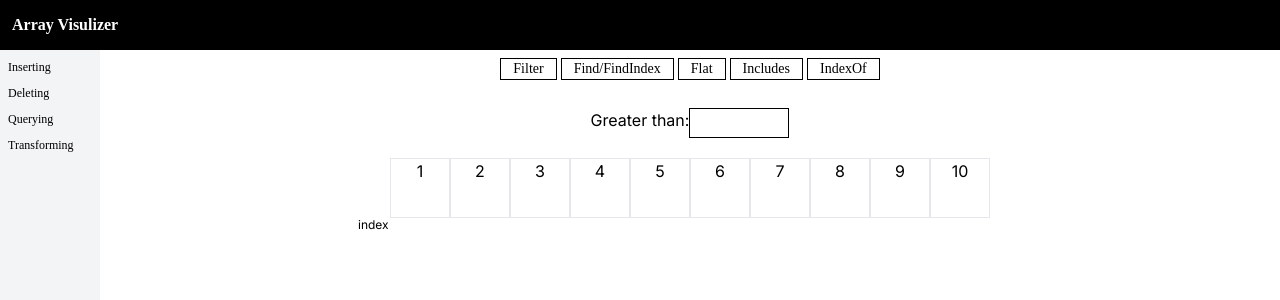
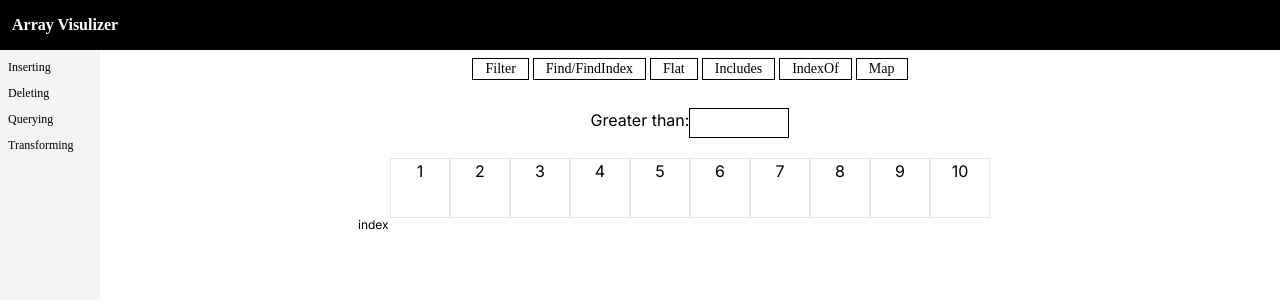
Before and after one commit to JaimeenMakavana/Array-Visulizer, a Next.js app: page /query in a window 1280 px wide. Shown: the top 300 px of the page. Built offline with nearby package versions, Linux system fonts and the light colour scheme; a web font is replaced by a local one.

Commit message:
map and indexOf added

```diff
--- a/src/app/query/page.tsx
+++ b/src/app/query/page.tsx
@@ -5,6 +5,7 @@ import FindComponent from "@/components/Querying/FindComponent";
 import FlatComponent from "@/components/Querying/FlatComponent";
 import IncludeComponent from "@/components/Querying/IncludeCompo";
 import IndexOfComponent from "@/components/Querying/IndexOfComponent";
+import MapComponent from "@/components/Querying/MapComponent";
 import React, { useState } from "react";
 
 const Page = () => {
@@ -60,6 +61,19 @@ const Page = () => {
   const [includeInput, setIncludeInput] = useState("");
 
   const [IndexArr, setIndexArr] = useState([1, 2, 3, 4, 5, 6, 7, 8, 9, 10]);
+
+  const [mapArray, setMapArray] = useState([
+    { label: 1, isMapped: false },
+    { label: 2, isMapped: false },
+    { label: 3, isMapped: false },
+    { label: 4, isMapped: false },
+    { label: 5, isMapped: false },
+    { label: 6, isMapped: false },
+    { label: 7, isMapped: false },
+    { label: 8, isMapped: false },
+    { label: 9, isMapped: false },
+    { label: 10, isMapped: false },
+  ]);
 
   // ---handle filter------//
   const handleFilter = () => {
@@ -136,6 +150,18 @@ const Page = () => {
     setQueryMethod("indexOf");
   };
 
+  //  --- handleMap --- //
+  const handleMap = () => {
+    setQueryMethod("map");
+
+    if (QueryMethod === "map") {
+      const newArr = mapArray.map((ele) => {
+        return { ...ele, isMapped: true };
+      });
+      setMapArray(newArr);
+    }
+  };
+
   return (
     <div className="h-full overflow-y-auto">
       <div className=" flex flex-wrap py-2 gap-1 justify-center px-5">
@@ -144,6 +170,7 @@ const Page = () => {
         <Button name="Flat" handleClick={handleFlat} />
         <Button name="Includes" handleClick={handleInclude} />
         <Button name="IndexOf" handleClick={handleIndexOf} />
+        <Button name="Map" handleClick={handleMap} />
       </div>
 
       {/* --methods-- */}
@@ -161,6 +188,7 @@ const Page = () => {
       )}
 
       {QueryMethod === "indexOf" && <IndexOfComponent Arr={IndexArr} />}
+      {QueryMethod === "map" && <MapComponent Arr={mapArray} />}
     </div>
   );
 };
--- a/src/components/Querying/IndexOfComponent.tsx
+++ b/src/components/Querying/IndexOfComponent.tsx
@@ -1,4 +1,3 @@
-import Input from "@/UI/Input";
 import React, { useState } from "react";
 
 const IndexOfComponent = ({ Arr }: { Arr: any }) => {
@@ -8,7 +7,8 @@ const IndexOfComponent = ({ Arr }: { Arr: any }) => {
       <h1 className="text-center font-semibold">IndexOF Method</h1>
 
       <p className=" text-sm text-center my-5">
-        Clicks on one of the square below to find out index of it.
+        Clicks on one of the square below to find out index of it. (lastIndexOf
+        works similar but in reverse order)
       </p>
       <div className="flex flex-wrap justify-center">
         {Arr.length > 0 &&
--- /dev/null
+++ b/src/components/Querying/MapComponent.tsx
@@ -0,0 +1,35 @@
+import Input from "@/UI/Input";
+import React from "react";
+
+const MapComponent = ({ Arr }: { Arr: any }) => {
+  return (
+    <div>
+      <h1 className="text-center font-semibold">Map Method</h1>
+
+      <p className="text-xs text-center">Convert All square into round.</p>
+      <div className="flex flex-wrap justify-center">
+        {Arr.length > 0 &&
+          Arr?.map((ele: any, index: number) => (
+            <div key={ele.label} className="flex flex-col">
+              <div
+                className={`size-[60px] border text-center ${
+                  ele.isMapped ? "bg-black text-white rounded-full" : ""
+                }`}
+              >
+                {ele.label}
+              </div>
+              <div className="text-center text-xs relative">
+                {index === 0 && (
+                  <p className="absolute bottom-0 -left-8 text-xs -top-[1px]">
+                    index
+                  </p>
+                )}
+              </div>
+            </div>
+          ))}
+      </div>
+    </div>
+  );
+};
+
+export default MapComponent;
```
